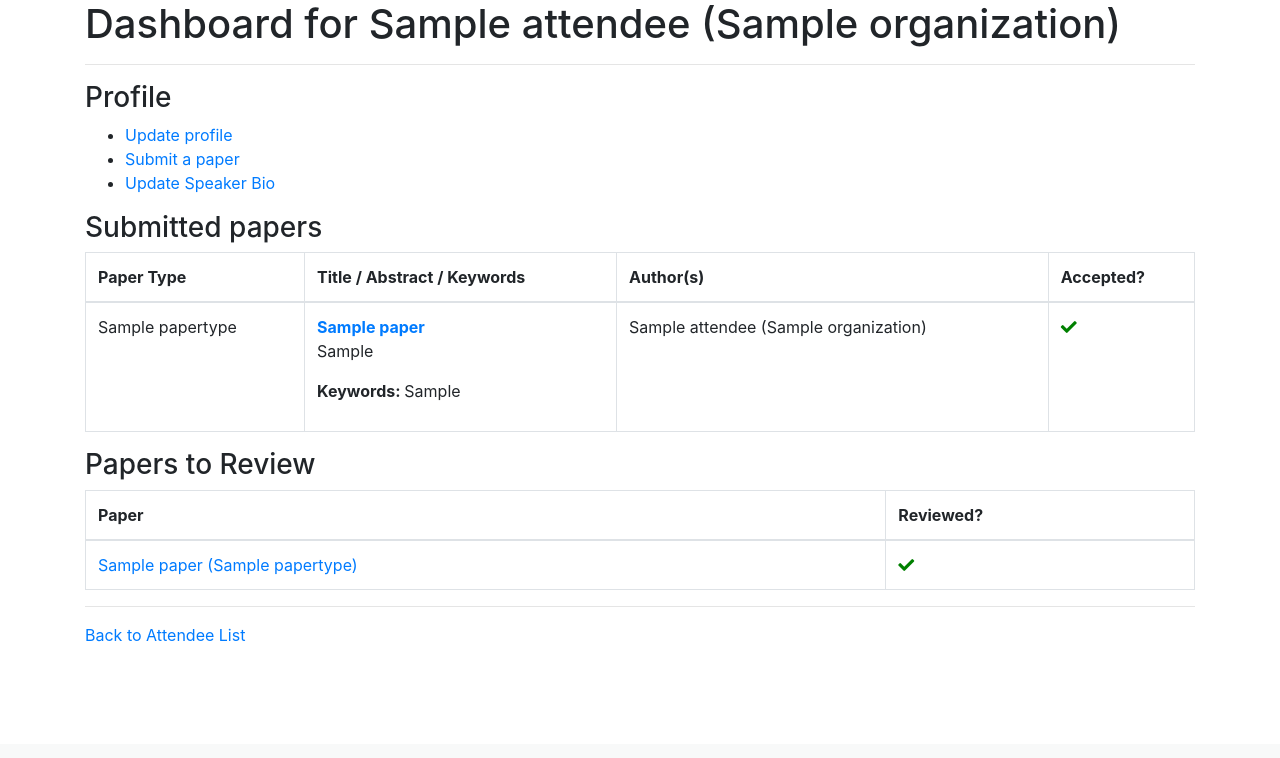
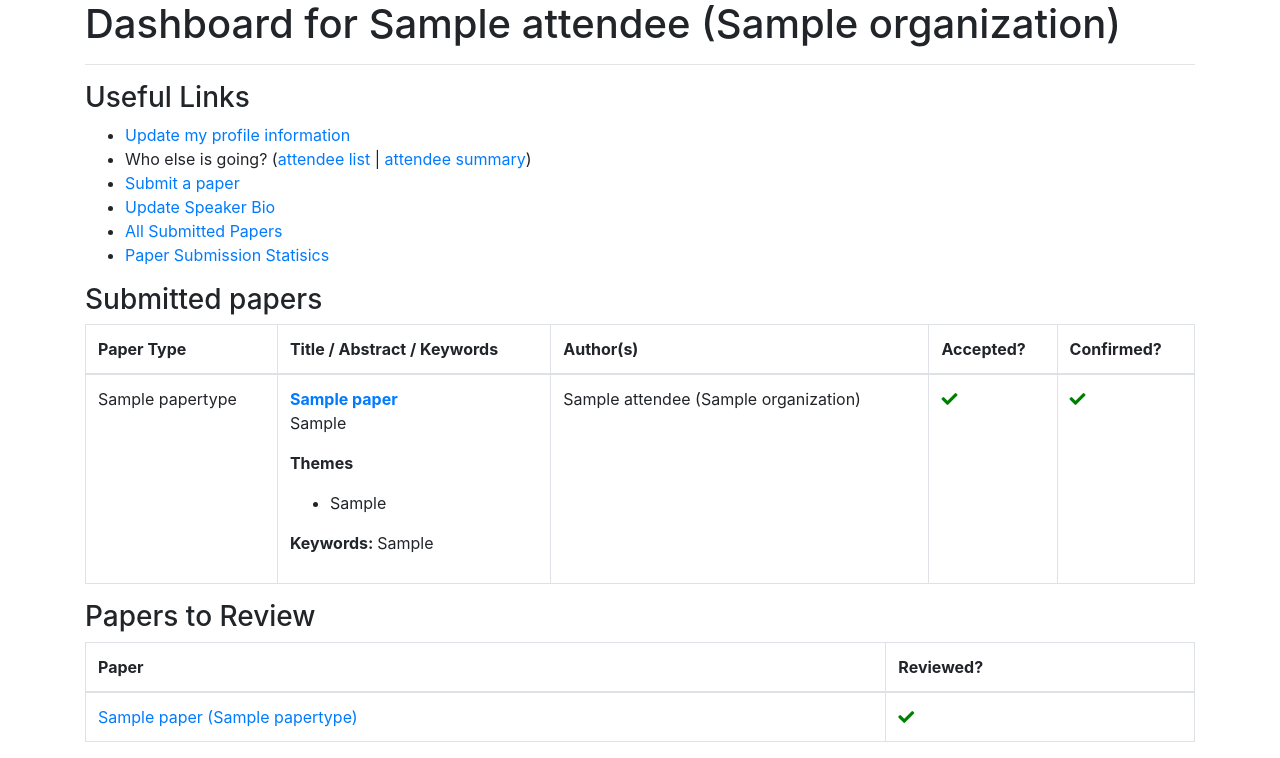
Before and after one commit to sujitpal/sherpa, a Django app: page /dashboard/ in a window 1280 px wide. Shown: the part 56-814 px from the top of the page. Before the commit the page ends 698 px from the top, so only its background shows below. Run offline with Django 3.2, Linux system fonts and the light colour scheme; a user stored in the database is signed in; tables that the repository leaves empty hold one stand-in row (values such as "Sample post"); some libraries are stand-ins or nearby versions.

Commit message:
refactor: navigation updates centered on dashboard

```diff
--- a/apps/views.py
+++ b/apps/views.py
@@ -269,19 +269,22 @@ def paperRetrievePage(request, pk):
     paper = get_object_or_404(Paper, pk=pk)
     # TODO: paper is visible to general public only if accepted, otherwise
     # to organizer and author / co-authors of paper
-    if not paper.is_accepted:
+    if not request.user.is_authenticated:
         return redirect('index')
-    paper_coauthors = ", ".join([ca.name for ca in paper.co_authors.all()])
-    themes = PaperTheme.objects.filter(paper=paper)
-    paper.themes.set(themes)
-    context = {
-        "paper": paper,
-        'paper_themes': themes,
-        "paper_author": paper.primary_author.name,
-        "paper_coauthors": paper_coauthors,
-        "logged_in_user": _get_logged_in_user(request)
-    }
-    return render(request, 'apps/paper.html', context)
+    if request.user.attendee.is_organizer or paper.is_accepted:
+        paper_coauthors = ", ".join([ca.name for ca in paper.co_authors.all()])
+        themes = PaperTheme.objects.filter(paper=paper)
+        paper.themes.set(themes)
+        context = {
+            "paper": paper,
+            'paper_themes': themes,
+            "paper_author": paper.primary_author.name,
+            "paper_coauthors": paper_coauthors,
+            "logged_in_user": _get_logged_in_user(request)
+        }
+        return render(request, 'apps/paper.html', context)
+    else:
+        return redirect('index')
 
 
 def paperUpdatePage(request, pk):
--- a/templates/apps/attendee_profile_update.html
+++ b/templates/apps/attendee_profile_update.html
@@ -25,5 +25,7 @@ Update Profile for {{ logged_in_user }}
         {% endfor %}
     </table>
     <button type="submit" class="btn btn-success">Update</button>
+    <a href="/dashboard" class="btn btn-secondary" role="button">Cancel</a>
+
 </form>
 {% endblock %}
--- a/templates/apps/attendees.html
+++ b/templates/apps/attendees.html
@@ -4,6 +4,8 @@
 
 {% block content %}
 <h3>List of Attendees (total {{ num_attendees }})</h3>
+
+<p><a href="/dashboard/">Back to Dashboard</a></p>
 
 <table class="table table-bordered">
     <thead>
--- a/templates/apps/dashboard.html
+++ b/templates/apps/dashboard.html
@@ -8,13 +8,18 @@ Dashboard for {{ logged_in_user }}
 <div class="container">
     <h1>Dashboard for {{ logged_in_user }}</h1>
     <hr/>
-    <h3>Profile</h3>
+    <h3>Useful Links</h3>
     <ul>
-        <li><a href="/attendee/profile">Update profile</a></li>
+        <li><a href="/attendee/profile">Update my profile information</a></li>
+        <li>Who else is going? (<a href="/attendees">attendee list</a>&nbsp;|&nbsp;<a href="/attendee_stats">attendee summary</a>)</li>
         <li><a href="/paper/new">Submit a paper</a></li>
         {% if has_accepted_papers %}
         <li><a href="/attendee/speaker/update">Update Speaker Bio</a></li>
         {% endif %}
+        {% if logged_in_user.is_organizer %}
+        <li><a href="/papers">All Submitted Papers</a></li>
+        {% endif %}
+        <li><a href="/submissions">Paper Submission Statisics</a></li>
     </ul>
     <h3>Submitted papers</h3>
     <table class="table table-bordered">
@@ -24,6 +29,7 @@ Dashboard for {{ logged_in_user }}
                 <th>Title / Abstract / Keywords</th>
                 <th>Author(s)</th>
                 <th>Accepted?</th>
+                <th>Confirmed?</th>
             </tr>
         </thead>
         {% for paper in my_submitted_papers %}
@@ -32,6 +38,14 @@ Dashboard for {{ logged_in_user }}
                 <td>
                     <b><a href="/paper/{{ paper.id }}/update">{{ paper.title }}</a></b>
                     <p>{{ paper.abstract }}</p>
+                    <p>
+                        <B>Themes</B>
+                        <ul>
+                        {% for theme in paper.themes.all %}
+                            <li>{{ theme }}</li>
+                        {% endfor %}
+                        </ul>
+                    </p>
                     <p><b>Keywords: </b>{{ paper.keywords }}</p>
                 </td>
                 <td>
@@ -45,6 +59,14 @@ Dashboard for {{ logged_in_user }}
                     <span style="color: green;"><i class="fas fa-check"></i></span>
                     {% else %}
                     <!-- <span style="color: red;"><i class="fas fa-times"></i></span> -->
+                    <span style="color: black;"><i class="fas fa-lock"></i></span>
+                    {% endif %}
+                </td>
+                <td>
+                    {% if paper.accept_speaker_invite %}
+                    <span style="color: green;"><i class="fas fa-check"></i></span>
+                    {% else %}
+                    <!-- <span style='color:red;'><i class="far fa-calendar-check"></i></span> -->
                     <span style="color: black;"><i class="fas fa-lock"></i></span>
                     {% endif %}
                 </td>
@@ -84,7 +106,5 @@ Dashboard for {{ logged_in_user }}
             </tbody>
         </table>
     {% endif %}
-    <hr/>
-    <a href="/attendees">Back to Attendee List</a>
 </div>
 {% endblock %}
--- a/templates/apps/paper.html
+++ b/templates/apps/paper.html
@@ -39,4 +39,5 @@
         </td>
     </tr>
 </table>
+<a href="/papers">Back to List of Papers</a>
 {% endblock %}
--- a/templates/apps/paper_create.html
+++ b/templates/apps/paper_create.html
@@ -23,5 +23,6 @@
     {% endfor %}
     </table>
     <button type="submit" class="btn btn-success">Add Paper!</button>
+    <a href="/dashboard" class="btn btn-secondary" role="button">Cancel</a>
 </form>
 {% endblock %}
--- a/templates/apps/paper_update.html
+++ b/templates/apps/paper_update.html
@@ -24,5 +24,6 @@
     </table>
     <button type="submit" class="btn btn-success">Update</button>
     <a href="/paper/{{ paper_id }}/delete""><button type="button" class="btn btn-danger">Delete</button></a>
+    <a href="/dashboard" class="btn btn-secondary" role="button">Cancel</a>
 </form>
 {% endblock %}
--- a/templates/apps/review_create.html
+++ b/templates/apps/review_create.html
@@ -36,5 +36,6 @@
         {% endfor %}
     </table>
     <button type="submit" class="btn btn-success">Add Paper!</button>
+    <a href="/dashboard" class="btn btn-secondary" role="button">Cancel</a>
 </form>
 {% endblock %}
```
Also changed, not shown: templates/apps/papers.html (+5 -7 lines), templates/apps/review_update.html (+1 -21 lines).
